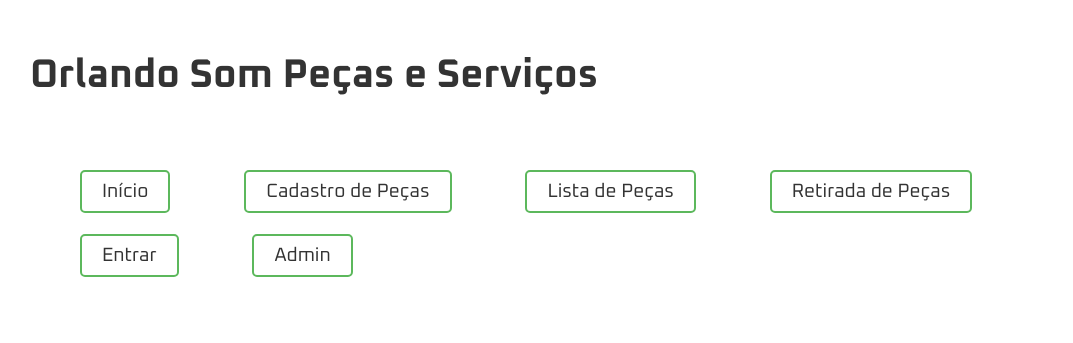
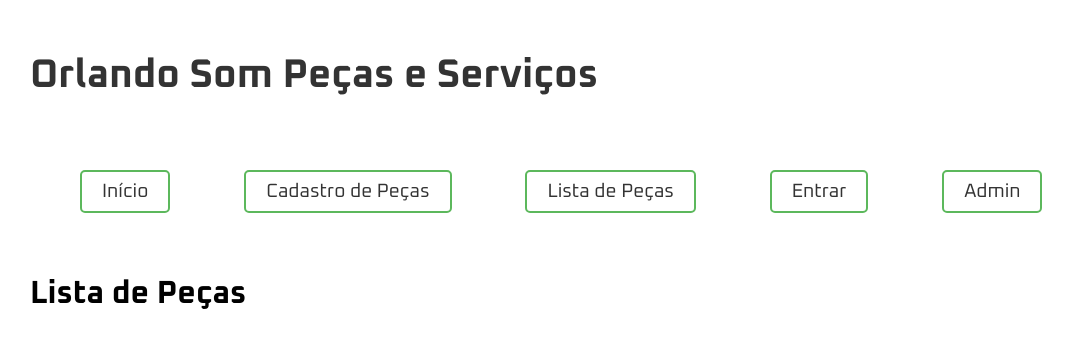
Before and after one commit to julicorlando/gerenciador_pecas, a Django app: page /lista_peca/ in a window 1280 px wide. Shown: the top 343 px of the page, without its empty margins (30-1103 px from the left). Run offline with Django 5.2, Linux system fonts and the light colour scheme; data that the repository does not hold is empty.

Commit message:
Atualizações

```diff
--- a/pecas/templates/base.html
+++ b/pecas/templates/base.html
@@ -19,7 +19,6 @@
             <li><a href="/home">Início</a></li>
             <li><a href="/cadastro_peca">Cadastro de Peças</a></li>
             <li><a href="/lista_peca">Lista de Peças</a></li>
-            <li><a href="/retirada_peca">Retirada de Peças</a></li>
             <li><a href="/login">Entrar</a></li>
             <li><a href="/admin">Admin</a></li>
         </ul>
--- a/pecas/templates/lista_peca.html
+++ b/pecas/templates/lista_peca.html
@@ -20,6 +20,8 @@
                 <td>{{ lista_peca.codigo_barras }}</td>
                 <td>{{ lista_peca.quantidade_estoque }}</td>
                 <td>{{ lista_peca.local_armazenamento }}</td>
+                <td>{{ lista_peca.retirada_peca}}</td>
+                <td>{% csrf_token %}</td>
             </tr>
             {% endfor %}
         </tbody>
--- a/pecas/urls.py
+++ b/pecas/urls.py
@@ -22,7 +22,7 @@ from pecas import views
 urlpatterns = [
     path('', views.home, name='home'),  # Página inicial
     path('cadastro_peca/', views.cadastro_peca, name='cadastro_peca'),  # Cadastro de peça
-#path('retirada_peca/', views.retirada_peca, name='retirada_peca'),  # Retirada de peça
+    #path('retirada_peca/', views.retirada_peca, name='retirada_peca'),  # Retirada de peça
     path('retirada_peca/<int:pecas_id>', views.retirada_peca, name='retirada_peca'), #Retirada de peça
     path('login/', views.login_view, name='login'),  # Página de login
     path('home', views.home, name='home'), #Pagina inicial
--- a/pecas/views.py
+++ b/pecas/views.py
@@ -51,7 +51,7 @@ def retirada_peca(request, produto_id):
             return redirect('lista_peca')
     else:
         form = RetiradaForm()
-    return render(request, 'Retirada_peca.html', {'produto': produto,'form':form})
+    return render(request, 'retirada_peca.html', {'produto': produto,'form':form})
 
 def login_view(request):
     if request.method == 'POST':
```
